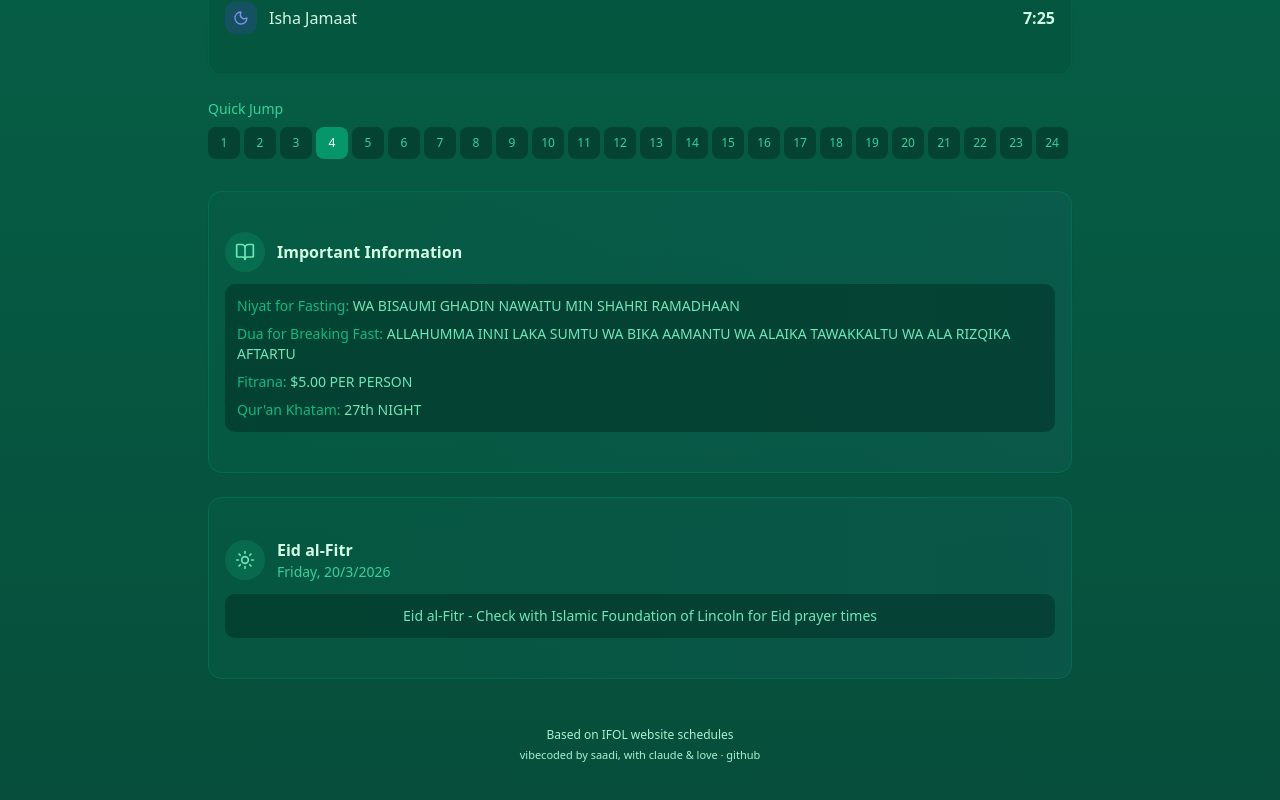
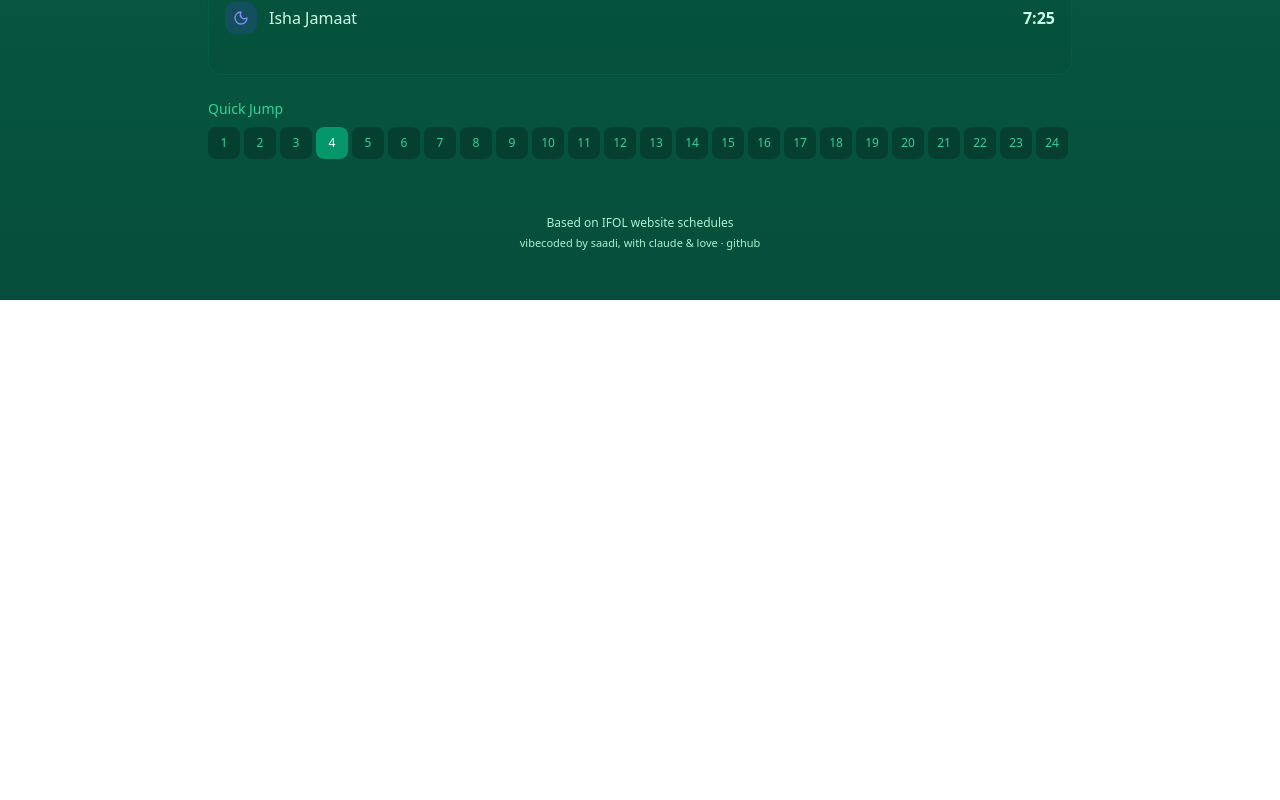
Before and after one commit to sadiulchyon/ramadan2026_lincoln, a React (Vite) app: page / in a window 1280 px wide. Shown: the part 1029-1829 px from the top of the page. After the commit the page ends 1329 px from the top, so only its background shows below. Built offline with nearby package versions, Linux system fonts and the light colour scheme.

Commit message:
Remove additional info and Eid sections from App
Removed additional and Eid info sections from the App component.

```diff
--- a/src/App.tsx
+++ b/src/App.tsx
@@ -465,54 +465,6 @@ function App() {
           </div>
         </div>
 
-        {/* Additional Info */}
-        <Card className="bg-gradient-to-r from-emerald-800/40 to-teal-800/40 border-emerald-600/30">
-          <CardContent className="p-4 space-y-3">
-            <div className="flex items-center gap-3">
-              <div className="w-10 h-10 bg-emerald-500/20 rounded-full flex items-center justify-center">
-                <BookOpen className="w-5 h-5 text-emerald-300" />
-              </div>
-              <div>
-                <h3 className="font-bold text-emerald-100">Important Information</h3>
-              </div>
-            </div>
-            <div className="bg-emerald-950/50 rounded-lg p-3 space-y-2 text-sm">
-              <p className="text-emerald-300">
-                <span className="text-emerald-500">Niyat for Fasting:</span> {additionalInfo.niyatForFasting}
-              </p>
-              <p className="text-emerald-300">
-                <span className="text-emerald-500">Dua for Breaking Fast:</span> {additionalInfo.duaForBreakingFast}
-              </p>
-              <p className="text-emerald-300">
-                <span className="text-emerald-500">Fitrana:</span> {additionalInfo.fitrana}
-              </p>
-              <p className="text-emerald-300">
-                <span className="text-emerald-500">Qur'an Khatam:</span> {additionalInfo.quranKhatam}
-              </p>
-            </div>
-          </CardContent>
-        </Card>
-
-        {/* Eid Info */}
-        <Card className="bg-gradient-to-r from-emerald-800/40 to-teal-800/40 border-emerald-600/30">
-          <CardContent className="p-4">
-            <div className="flex items-center gap-3 mb-3">
-              <div className="w-10 h-10 bg-emerald-500/20 rounded-full flex items-center justify-center">
-                <Sun className="w-5 h-5 text-emerald-300" />
-              </div>
-              <div>
-                <h3 className="font-bold text-emerald-100">Eid al-Fitr</h3>
-                <p className="text-sm text-emerald-400">Friday, 20/3/2026</p>
-              </div>
-            </div>
-            <div className="bg-emerald-950/50 rounded-lg p-3 text-center">
-              <p className="text-sm text-emerald-300">
-                {additionalInfo.eidNote}
-              </p>
-            </div>
-          </CardContent>
-        </Card>
-
         {/* Footer */}
         <footer className="text-center text-emerald-200 py-6 mt-2">
           <p className="text-xs">Based on IFOL website schedules</p>
```
